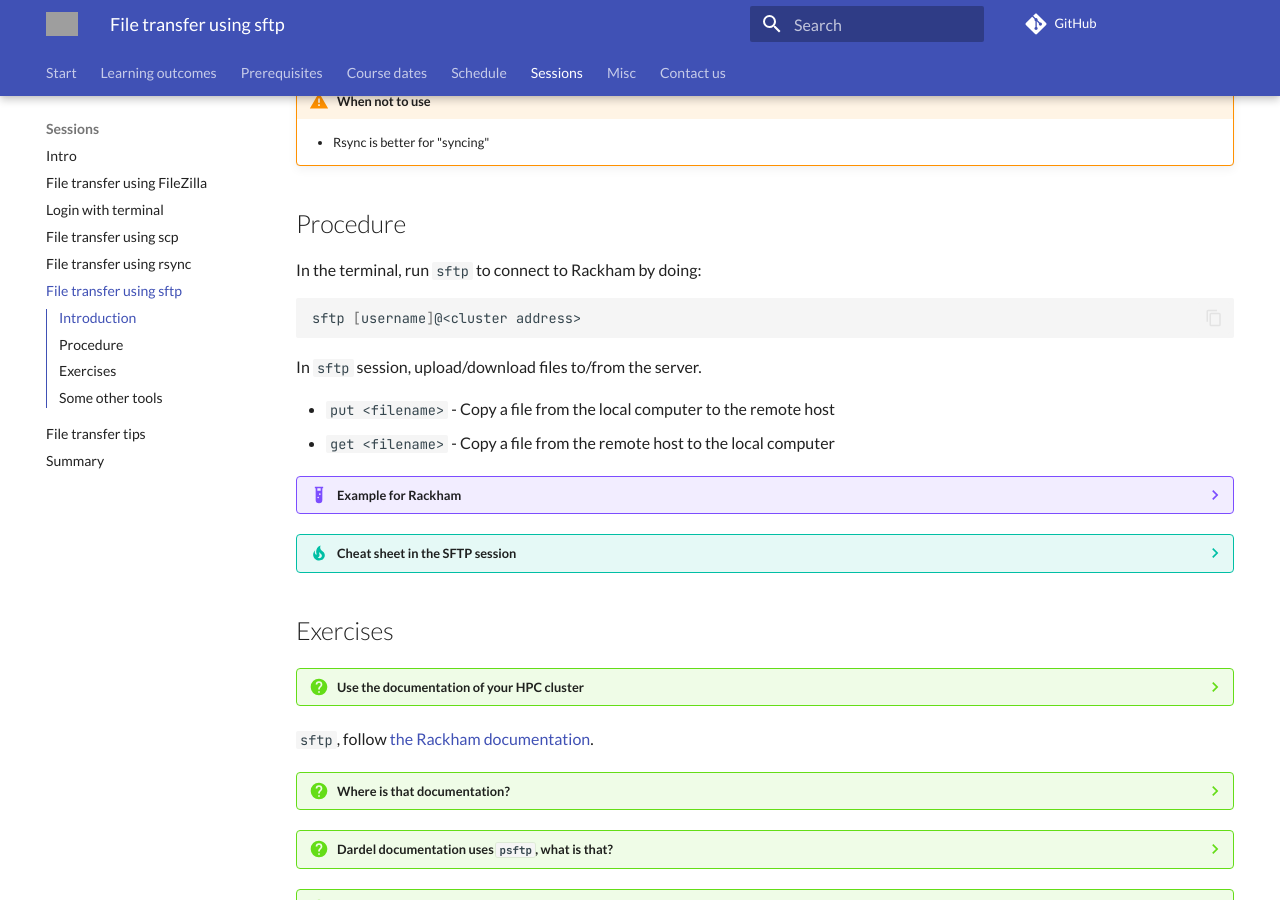
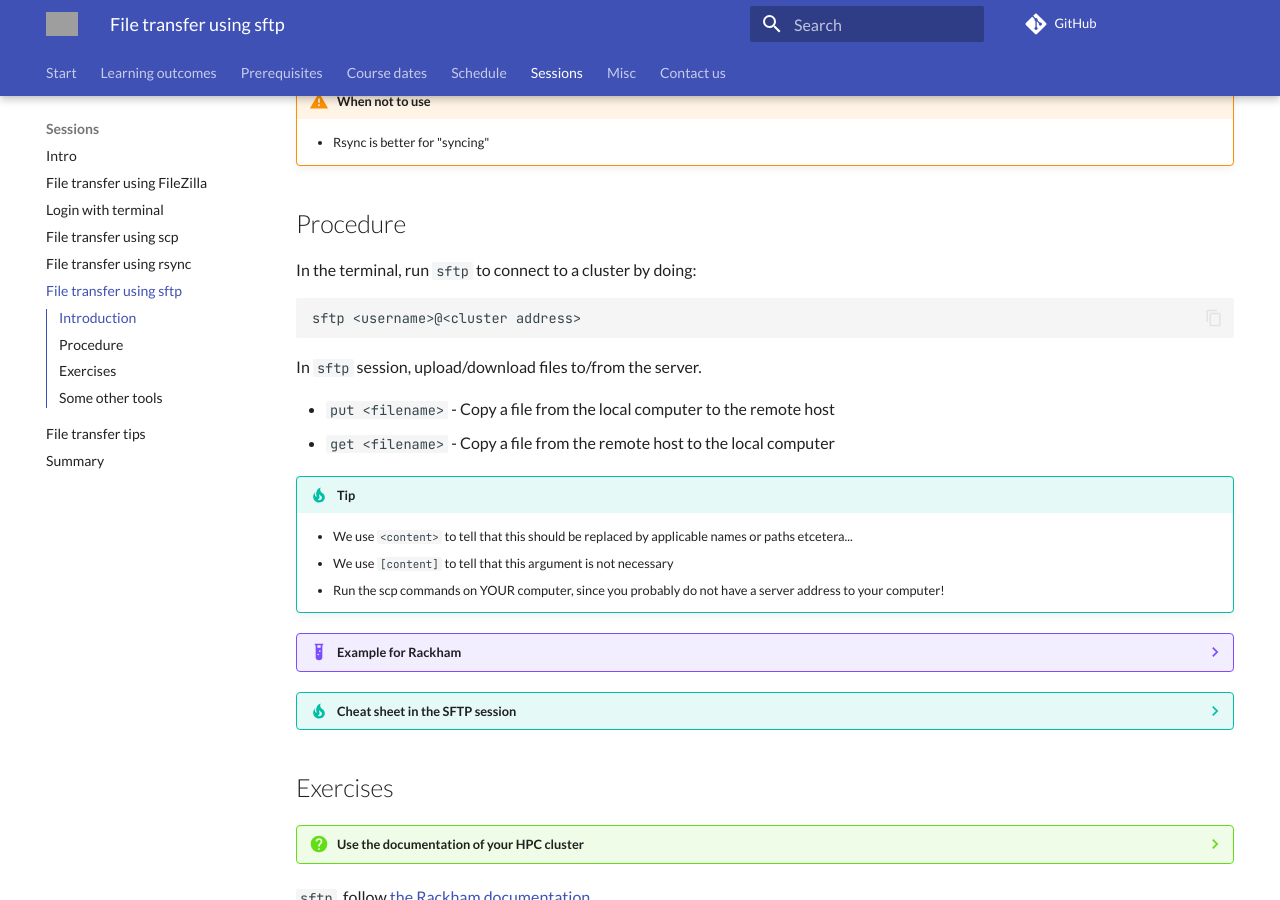
Before and after one commit to UPPMAX/naiss_file_transfer_course, an MkDocs documentation site: the page built from docs/sessions/sftp/README.md, in a window 1280 px wide and 900 px high, scrolled down 933 px. Built offline with MkDocs 1.6.1 and Material for MkDocs 9.7.7, drawn with Linux system fonts in a browser that asks for light colours; comment, search, counter and statistics services are not loaded; grey boxes are pictures that could not be loaded.

Commit message:
sftp info hiding

````diff
--- a/docs/sessions/sftp/README.md
+++ b/docs/sessions/sftp/README.md
@@ -54,16 +54,22 @@ tags:
 
 ## Procedure
 
-In the terminal, run `sftp` to connect to Rackham by doing:
+In the terminal, run `sftp` to connect to a cluster by doing:
 
 ```bash
-sftp [username]@<cluster address>
+sftp <username>@<cluster address>
 ```
 
 In `sftp` session, upload/download files to/from the server.
 
 - ``put <filename>`` - Copy a file from the local computer to the remote host
 - ``get <filename>`` - Copy a file from the remote host to the local computer
+
+!!! tip
+
+    - We use `<content>` to tell that this should be replaced by applicable names or paths etcetera...
+    - We use ``[content]`` to tell that this argument is not necessary
+    - Run the scp commands on YOUR computer, since you probably do not have a server address to your computer!
 
 ???- example "Example for Rackham"
 
````
Also changed, not shown: other parts of docs/sessions/sftp/README.md (+2 -2 lines).
